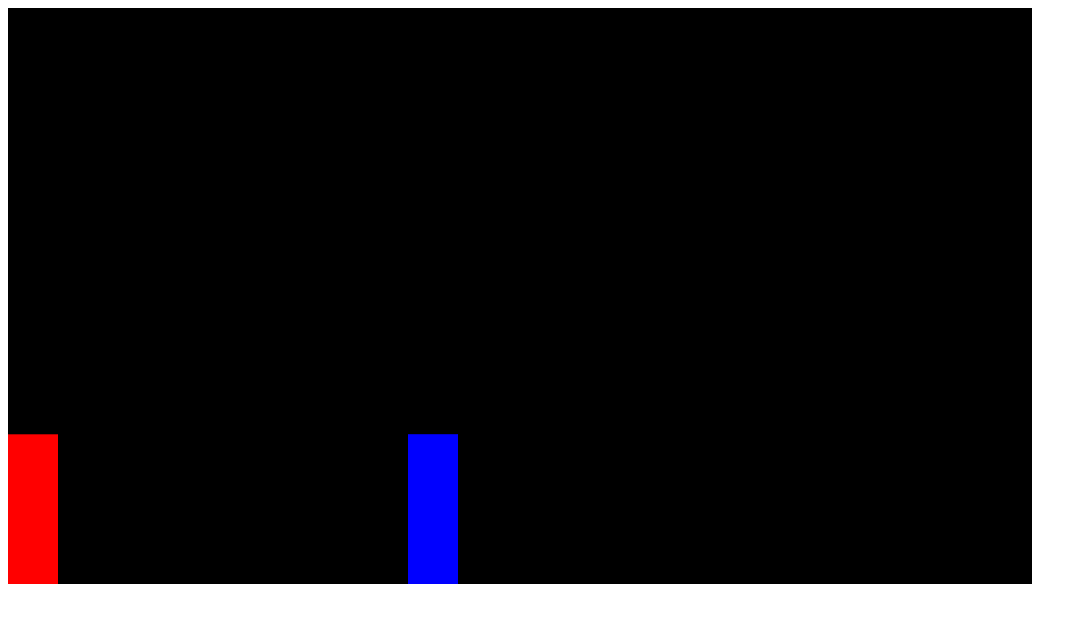
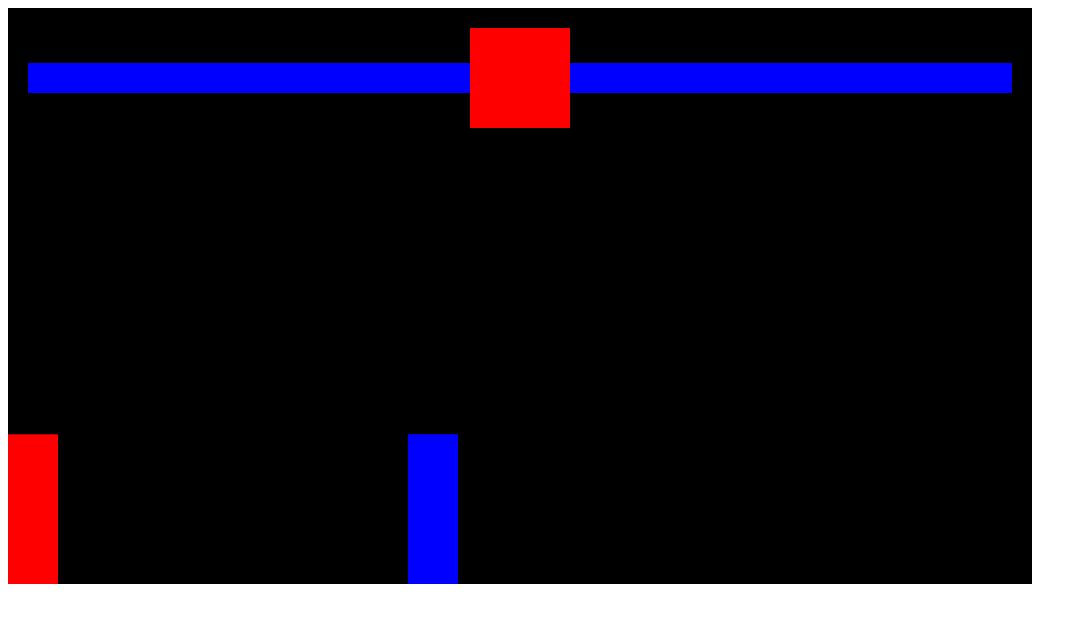
Before and after one commit to RegmiS/js-fighting-game, a plain HTML site: page index.html in a window 1280 px wide. Shown: the whole page, without its empty margins (0-1087 px from the left). Drawn offline with Linux system fonts and the light colour scheme.

Commit message:
health bar interface

```diff
--- a/index.html
+++ b/index.html
@@ -1,9 +1,31 @@
+<head>
+  <style>
+    *{
+      box-sizing: border-box;
+    }
+  </style>
+</head>
 <html>
-    <head></head>
     <body>
-        <canvas>
+      <div style="position: relative; display: inline-block;">
+        <div style= "position: absolute; display: flex; width: 100%; align-items: center; padding: 20px;">
 
-        </canvas>
+          <div style="position: relative; height: 30px; width: 100%; display:flex; justify-content: flex-end;">
+            <div style="background-color: yellow; height:30px; width: 100%;"></div>
+            <div  id="playerhealth" style="position: absolute; background: blue; top:0; right: 0; bottom: 0; width: 100%"></div>
+          </div>
+
+
+          <div style = "background-color: red; width: 100px; height: 100px; flex-shrink: 0;"></div>
+
+          <div style="position: relative; height: 30px; width: 100%;">
+            <div style="background-color: yellow; height:30px;"></div>
+            <div  id="enemyhealth" style="position: absolute; background: blue; top:0; right: 0; bottom: 0; left: 0"></div>
+          </div>
+
+        </div>
+        <canvas></canvas>
+      </div>
         <script src="index.js"></script>
     </body>
 
--- a/index.js
+++ b/index.js
@@ -26,6 +26,7 @@ class Sprite{
     }
     this.color = color
     this.isAttacking
+    this.health = 100
   }
   draw(){
     c.fillStyle = this.color
@@ -146,10 +147,15 @@ function animate(){
   if(rectangularCollision({player, enemy}) && player.isAttacking ){
       player.isAttacking = false
       console.log("playerattack")
+      enemy.health -= 20
+      document.querySelector('#enemyhealth').style.width = enemy.health + '%'
     }
+
   if(rectangularCollision({enemy, player}) && enemy.isAttacking ){
       enemy.isAttacking = false
       console.log("enemyattack")
+      player.health -= 20
+      document.querySelector('#playerhealth').style.width = player.health + '%'
     }
 }
 animate()
```
